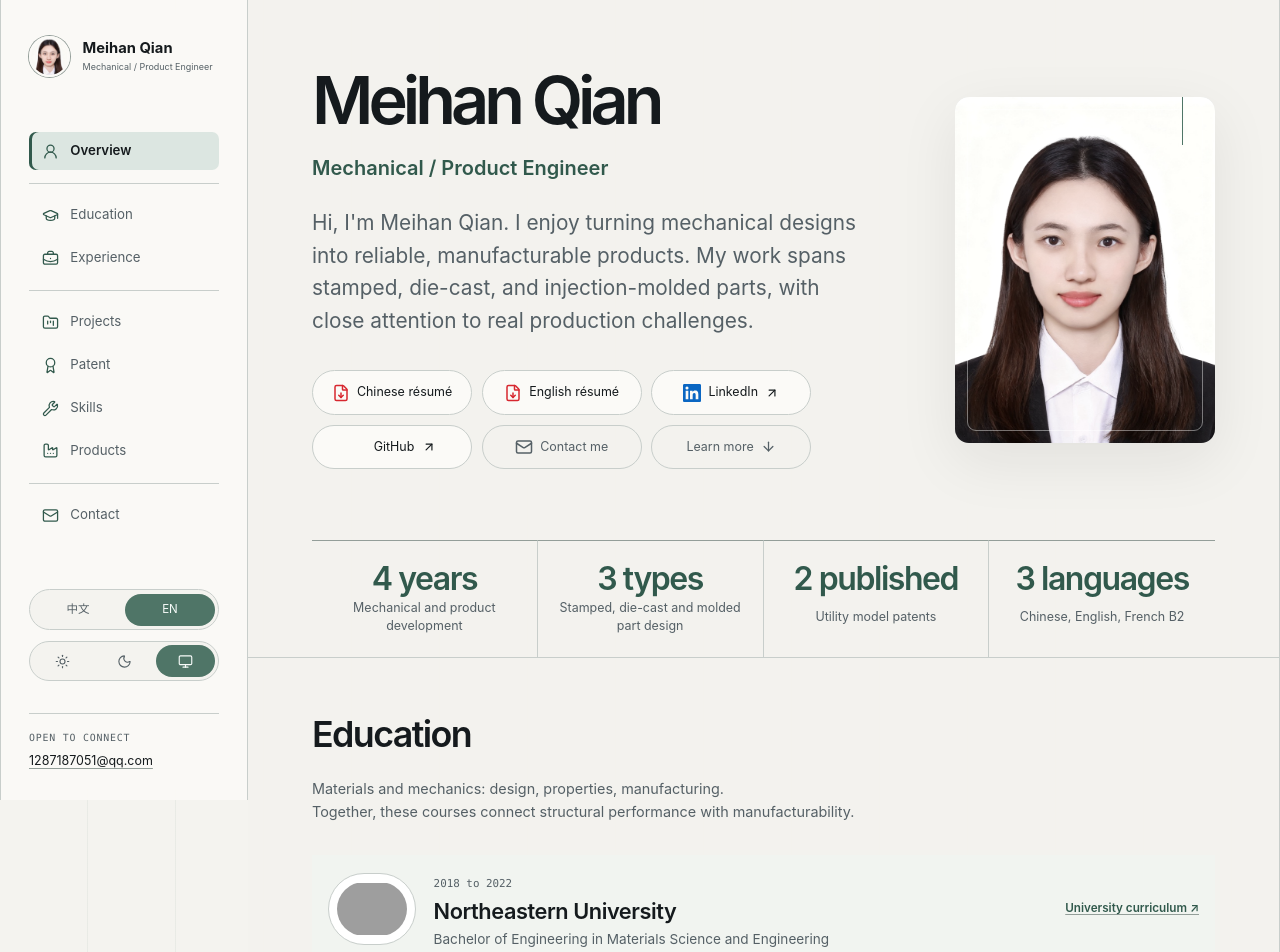
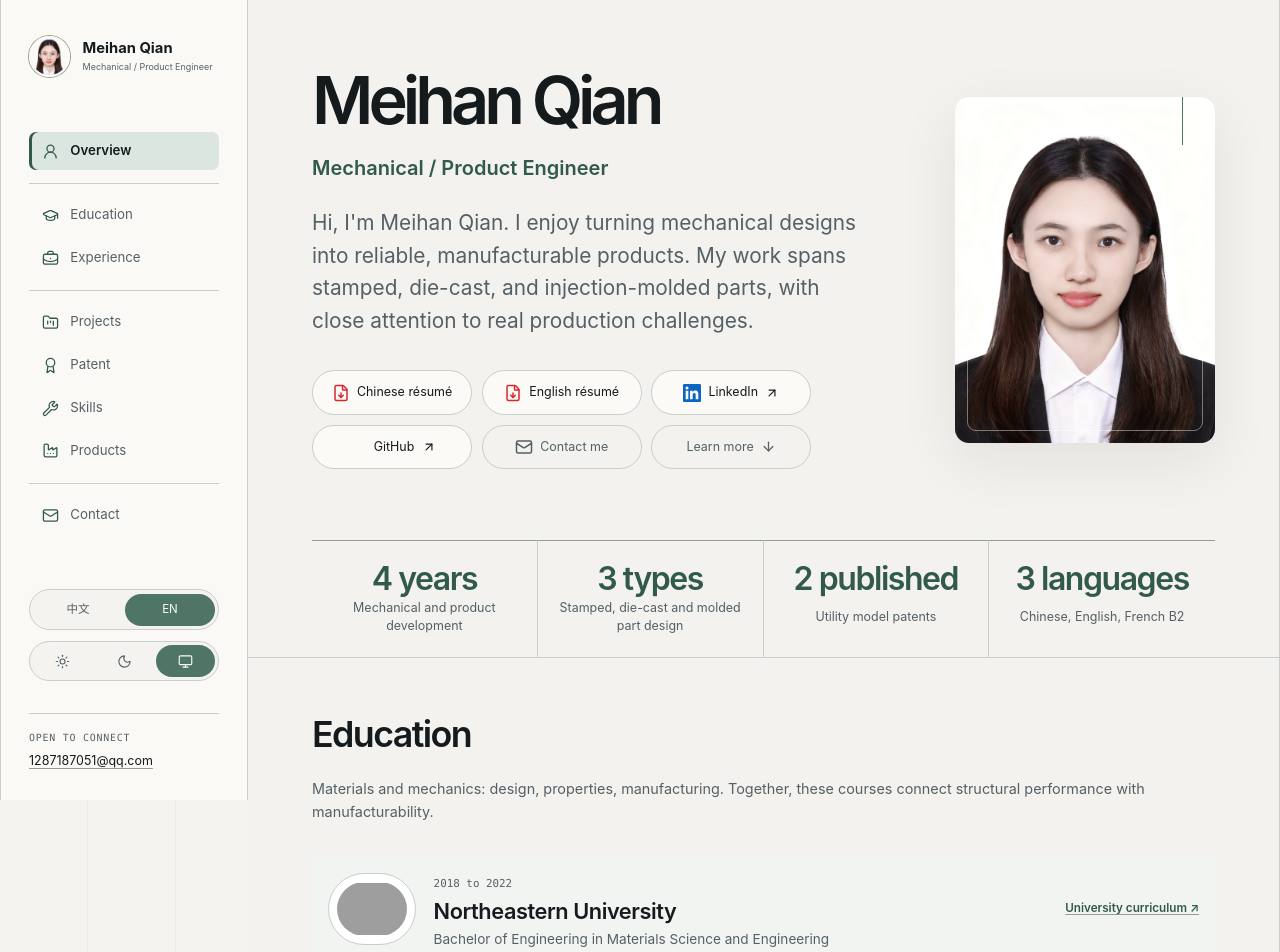
Before and after one commit to qianmeihan/qianmeihan.github.io, a React (Vite) app: page / in a window 1280 px wide. Shown: the top 952 px of the page. Built offline with nearby package versions, Linux system fonts and the light colour scheme; grey boxes are pictures that could not be loaded; some icons are missing.

Commit message:
Keep education introduction on one line at wide widths

```diff
--- a/src/components/EducationSection.tsx
+++ b/src/components/EducationSection.tsx
@@ -12,21 +12,13 @@ export function EducationSection({ items, locale }: EducationSectionProps) {
     return null;
   }
 
-  const leadLines = locale === 'zh'
-    ? [
-        '材料科学与机械学背景，课程涵盖结构设计、材料性能与制造工艺。',
-        '这些课程为兼顾结构性能与制造可行性的产品设计奠定基础。',
-      ]
-    : [
-        'Materials and mechanics: design, properties, manufacturing.',
-        'Together, these courses connect structural performance with manufacturability.',
-      ];
-
   return (
     <section className="content-section education-section" id="education">
       <SectionHeading title={locale === 'zh' ? '教育经历' : 'Education'} />
       <p className="education-section__lead">
-        {leadLines.map((line) => <span className="education-section__lead-line" key={line}>{line}</span>)}
+        {locale === 'zh'
+          ? '材料科学与机械学背景，课程涵盖结构设计、材料性能与制造工艺。这些课程为兼顾结构性能与制造可行性的产品设计奠定基础。'
+          : 'Materials and mechanics: design, properties, manufacturing. Together, these courses connect structural performance with manufacturability.'}
       </p>
       <div className="education-schools">
         {items.map((item) => (
--- a/src/styles/global.css
+++ b/src/styles/global.css
@@ -889,14 +889,9 @@ html[data-theme='dark'] .hero-actions .brand-icon--github {
 
 .education-section__lead {
   margin: 0 0 clamp(1.3rem, 3vw, 2rem);
-  max-width: 68ch;
   color: var(--color-ink-soft);
   font-size: clamp(0.9rem, 1.1vw, 1.05rem);
   line-height: 1.55;
-}
-
-.education-section__lead-line {
-  display: block;
 }
 
 .education-schools {
```
Also changed, not shown: 2 other files (tests, documents, lock files or other folders).
